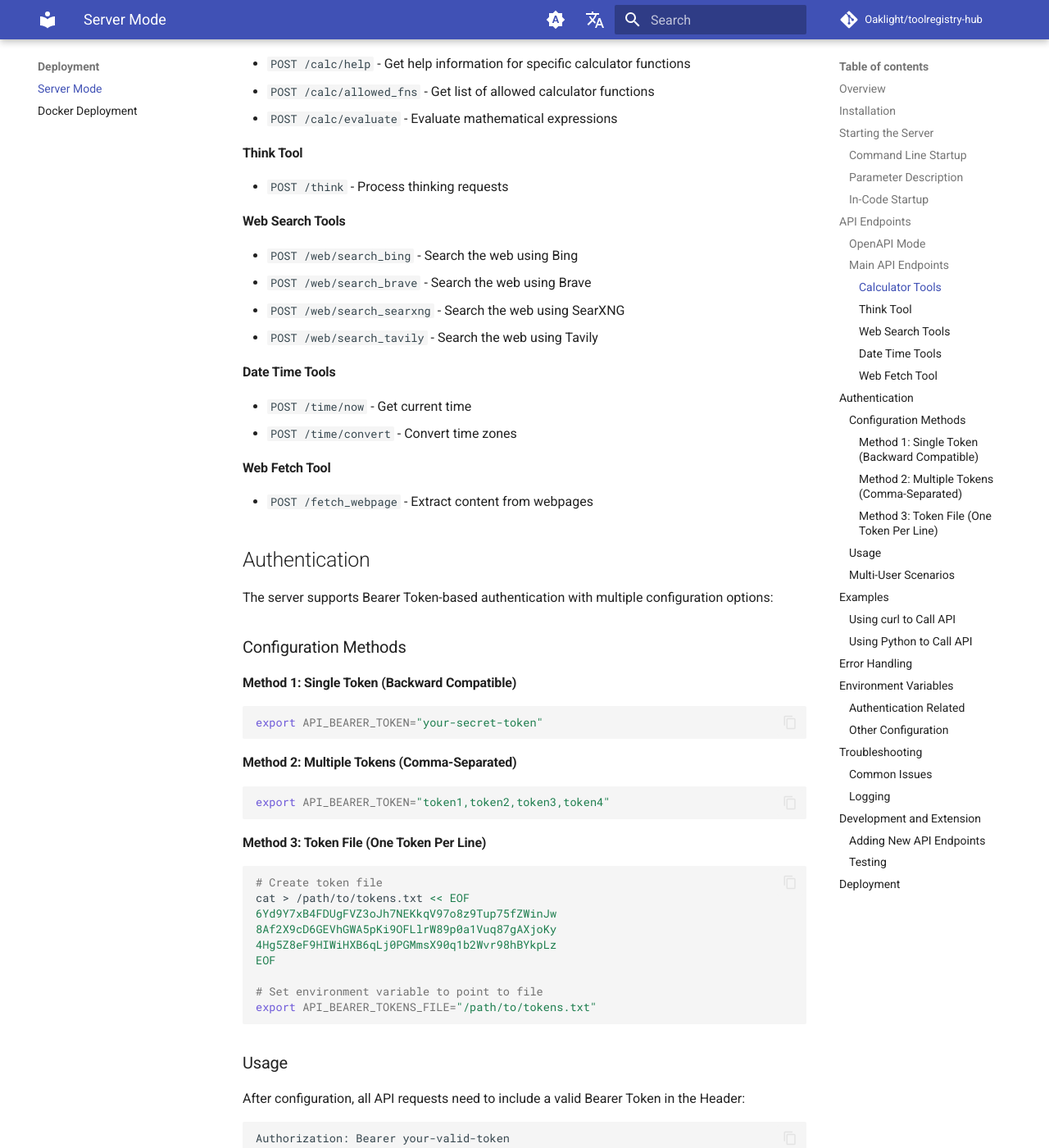
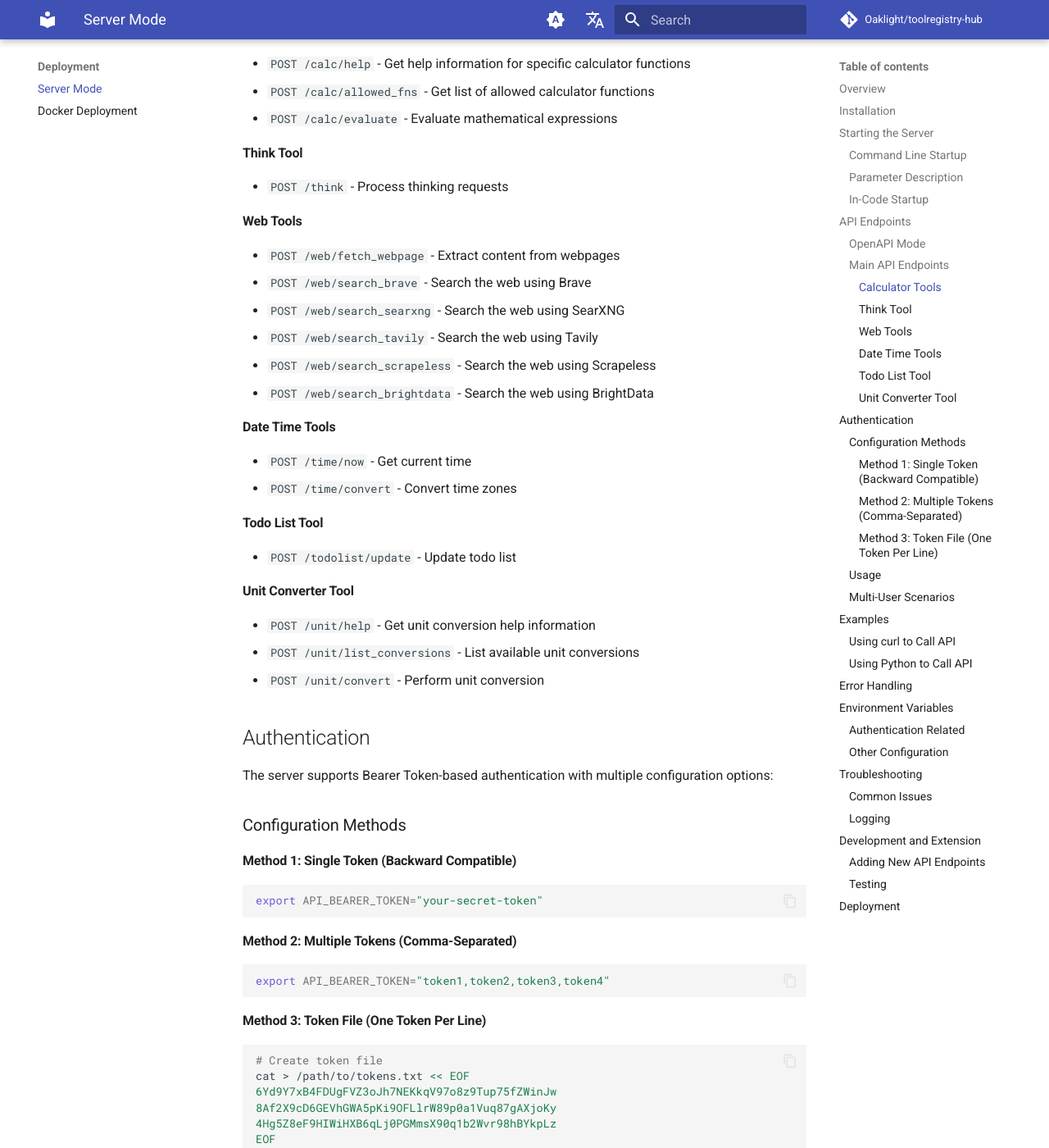
Before and after one commit to Oaklight/toolregistry-hub, an MkDocs documentation site: the page built from docs/server.md, in a window 1280 px wide and 1400 px high, scrolled down 2184 px. Shown: the whole window at 82% size. Built offline with MkDocs 1.6.1 and Material for MkDocs 9.7.7, drawn with Linux system fonts in a browser that asks for light colours; comment, search, counter and statistics services are not loaded; some of the changed text lies outside the part shown.

Commit message:
📝 docs(server): update API documentation and reorganize tool structure
- reorganize tools section into logical categories (Calculation & Conversion, Date & Time, etc.)
- update web tools section to include new search providers (Scrapeless, BrightData)
- rename web fetch tool location to websearch directory
- update curl and python examples to use Brave search instead of Bing
- add new API endpoints documentation for todo list and unit converter tools
- improve navigation structure in mkdocs.yml for better user experience

````diff
--- a/docs/server.md
+++ b/docs/server.md
@@ -93,21 +93,29 @@ In OpenAPI mode, all tools are provided as REST API endpoints. After starting th
 
 - `POST /think` - Process thinking requests
 
-#### Web Search Tools
+#### Web Tools
 
-- `POST /web/search_bing` - Search the web using Bing
+- `POST /web/fetch_webpage` - Extract content from webpages
 - `POST /web/search_brave` - Search the web using Brave
 - `POST /web/search_searxng` - Search the web using SearXNG
 - `POST /web/search_tavily` - Search the web using Tavily
+- `POST /web/search_scrapeless` - Search the web using Scrapeless
+- `POST /web/search_brightdata` - Search the web using BrightData
 
 #### Date Time Tools
 
 - `POST /time/now` - Get current time
 - `POST /time/convert` - Convert time zones
 
-#### Web Fetch Tool
+#### Todo List Tool
 
-- `POST /fetch_webpage` - Extract content from webpages
+- `POST /todolist/update` - Update todo list
+
+#### Unit Converter Tool
+
+- `POST /unit/help` - Get unit conversion help information
+- `POST /unit/list_conversions` - List available unit conversions
+- `POST /unit/convert` - Perform unit conversion
 
 ## Authentication
 
@@ -177,8 +185,8 @@ curl -X POST "http://localhost:8000/time/now" \
   -H "Content-Type: application/json" \
   -d '{}'
 
-# Search using Bing
-curl -X POST "http://localhost:8000/web/search_bing" \
+# Search using Brave
+curl -X POST "http://localhost:8000/web/search_brave" \
   -H "Content-Type: application/json" \
   -d '{"query": "python programming", "max_results": 5}'
 ```
@@ -208,9 +216,9 @@ response = requests.post(
 current_time = response.json()
 print(f"Current time: {current_time['current_time']}")
 
-# Search using Bing
+# Search using Brave
 response = requests.post(
-    f"{base_url}/web/search_bing",
+    f"{base_url}/web/search_brave",
     json={"query": "python programming", "max_results": 5}
 )
 search_results = response.json()
--- a/mkdocs.yml
+++ b/mkdocs.yml
@@ -64,21 +64,26 @@ extra:
 nav:
   - Home: index.md
   - Tools:
-      - Calculator Tools: tools/calculator.md
-      - Date Time Tools: tools/datetime.md
-      - File Operations: tools/file_ops.md
-      - File System: tools/filesystem.md
-      - Think Tool: tools/think_tool.md
-      - Todo List Tool: tools/todo_list.md
-      - Unit Converter: tools/unit_converter.md
-      - Web Fetch Tool: tools/web_fetch_tool.md
-      - Web Search Tools:
-          - Overview: tools/websearch/index.md
-          - Brave Search: tools/websearch/brave.md
-          - BrightData Search: tools/websearch/brightdata.md
-          - Scrapeless Search: tools/websearch/scrapeless.md
-          - Tavily Search: tools/websearch/tavily.md
-          - SearXNG Search: tools/websearch/searxng.md
+      - Calculation & Conversion:
+          - Calculator Tools: tools/calculator.md
+          - Unit Converter: tools/unit_converter.md
+      - Date & Time:
+          - Date Time Tools: tools/datetime.md
+      - File Management:
+          - File Operations: tools/file_ops.md
+          - File System: tools/filesystem.md
+      - Web Tools:
+          - Web Fetch Tool: tools/websearch/web_fetch_tool.md
+          - Web Search Tools:
+              - Overview: tools/websearch/index.md
+              - Brave Search: tools/websearch/brave.md
+              - BrightData Search: tools/websearch/brightdata.md
+              - Scrapeless Search: tools/websearch/scrapeless.md
+              - Tavily Search: tools/websearch/tavily.md
+              - SearXNG Search: tools/websearch/searxng.md
+      - Other Tools:
+          - Think Tool: tools/think_tool.md
+          - Todo List Tool: tools/todo_list.md
   - Deployment:
       - Server Mode: server.md
       - Docker Deployment: docker.md
@@ -86,8 +91,9 @@ nav:
       - Helper Functions: dev/helper_functions.md
       - Web Search Base Class: tools/websearch/base_search.md
       - Search Result Types: tools/websearch/search_result.md
-      - Legacy Web Search: tools/websearch/legacy.md
-      - Bing Search (Deprecated): tools/websearch/bing.md
+      - Deprecated:
+          - Legacy Web Search: tools/websearch/legacy.md
+          - Bing Search: tools/websearch/bing.md
   - Changelog: changelog.md
   - ToolRegistry: https://toolregistry.readthedocs.io/
 
````
Also changed, not shown: docs/tools/websearch/web_fetch_tool.md (renamed from docs/tools/web_fetch_tool.md).
